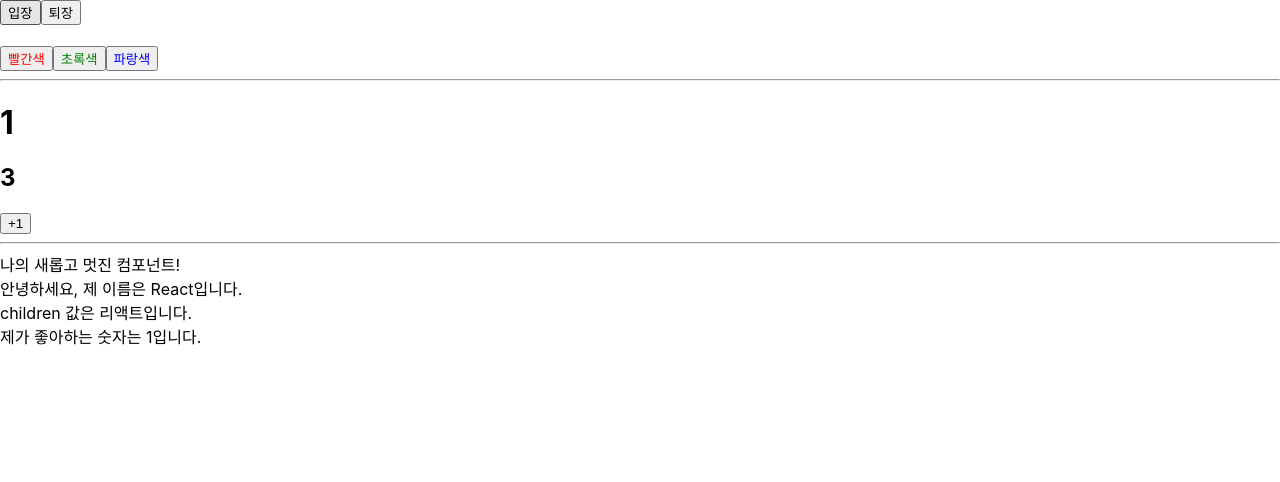
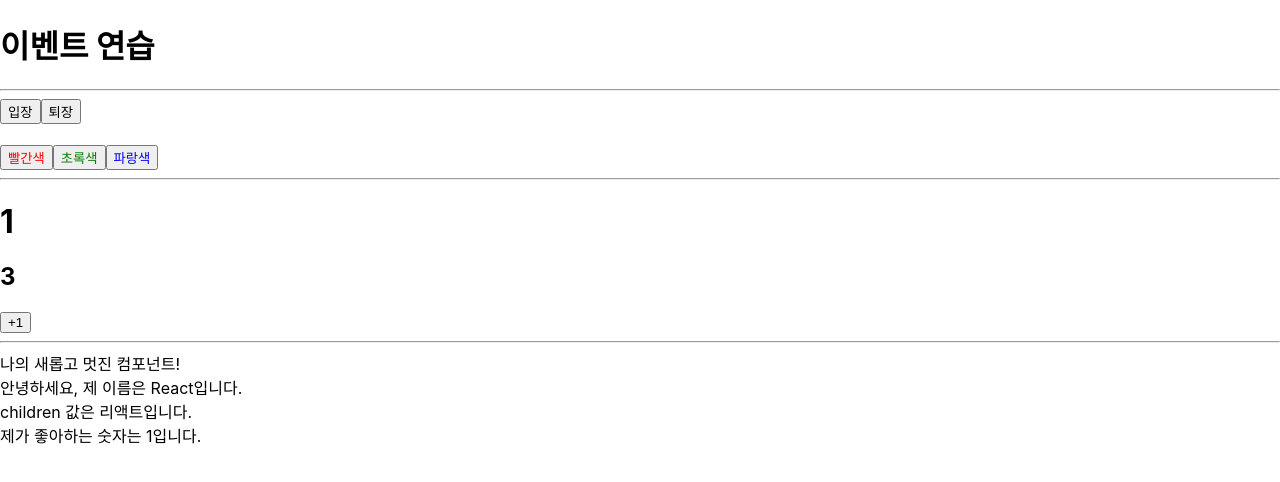
Before and after one commit to progh2/reactstudy2019, a React (Create React App) app in the folder hello-react/: page / in a window 1280 px wide. Shown: the top 482 px of the page. Built offline with nearby package versions, Linux system fonts and the light colour scheme.

Commit message:
#10 4.2.1 컴포넌트 생성 및 불러오기

```diff
--- a/hello-react/src/App.js
+++ b/hello-react/src/App.js
@@ -2,10 +2,13 @@
 import MyComponent from './MyComponent';
 import Counter from './Counter';
 import Say from './Say';
+import EventPractice from './EventPractice';
 
 const App = () => {
   return (
     <div>
+      <EventPractice />
+      <hr></hr>
       <Say />
       <hr></hr>
       <Counter />
--- /dev/null
+++ b/hello-react/src/EventPractice.js
@@ -0,0 +1,11 @@
+import React, { Component } from 'react';
+
+export default class EventPractice extends Component {
+  render() {
+    return (
+      <div>
+        <h1>이벤트 연습</h1>
+      </div>
+    );
+  }
+}
```
